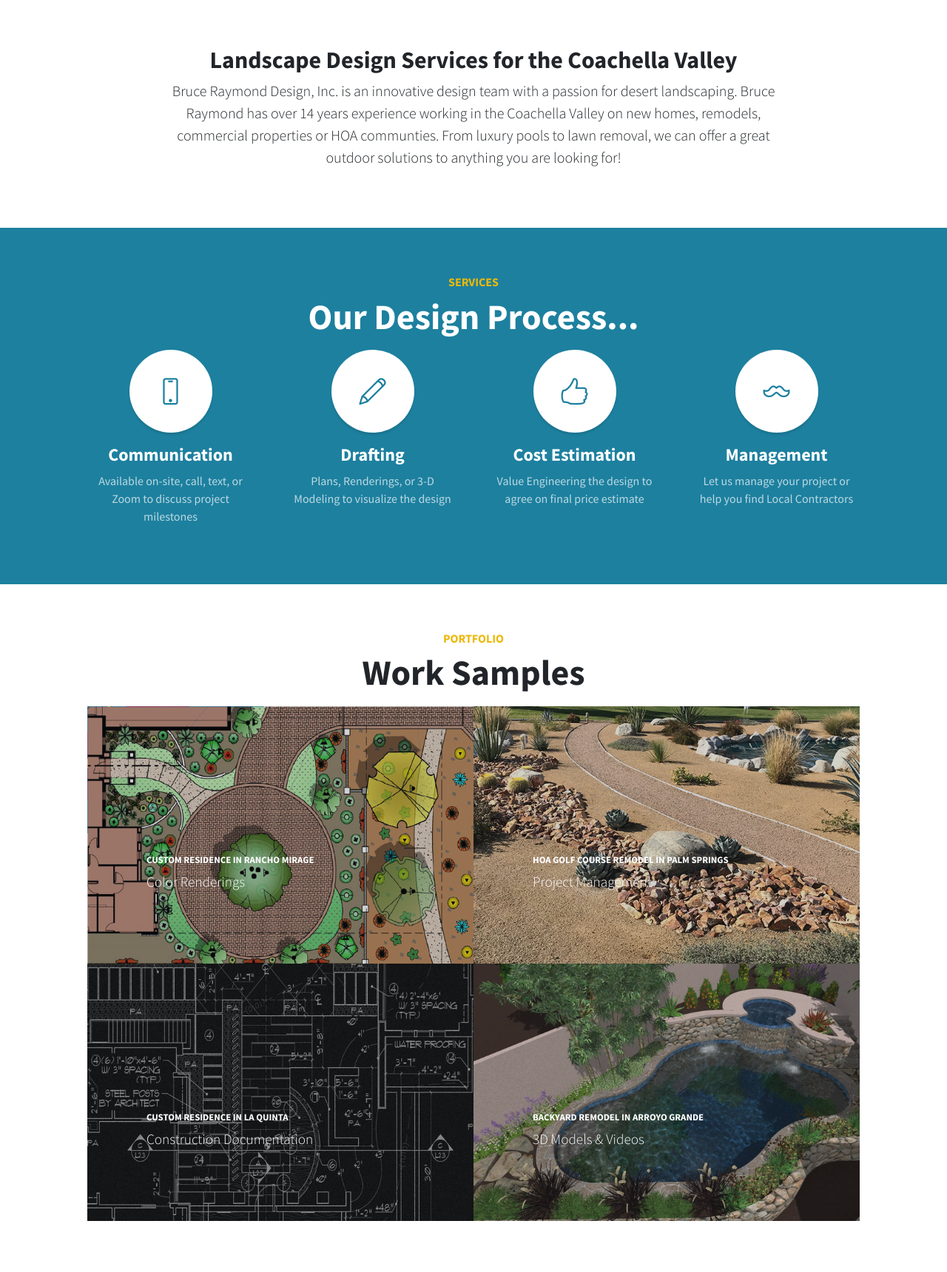
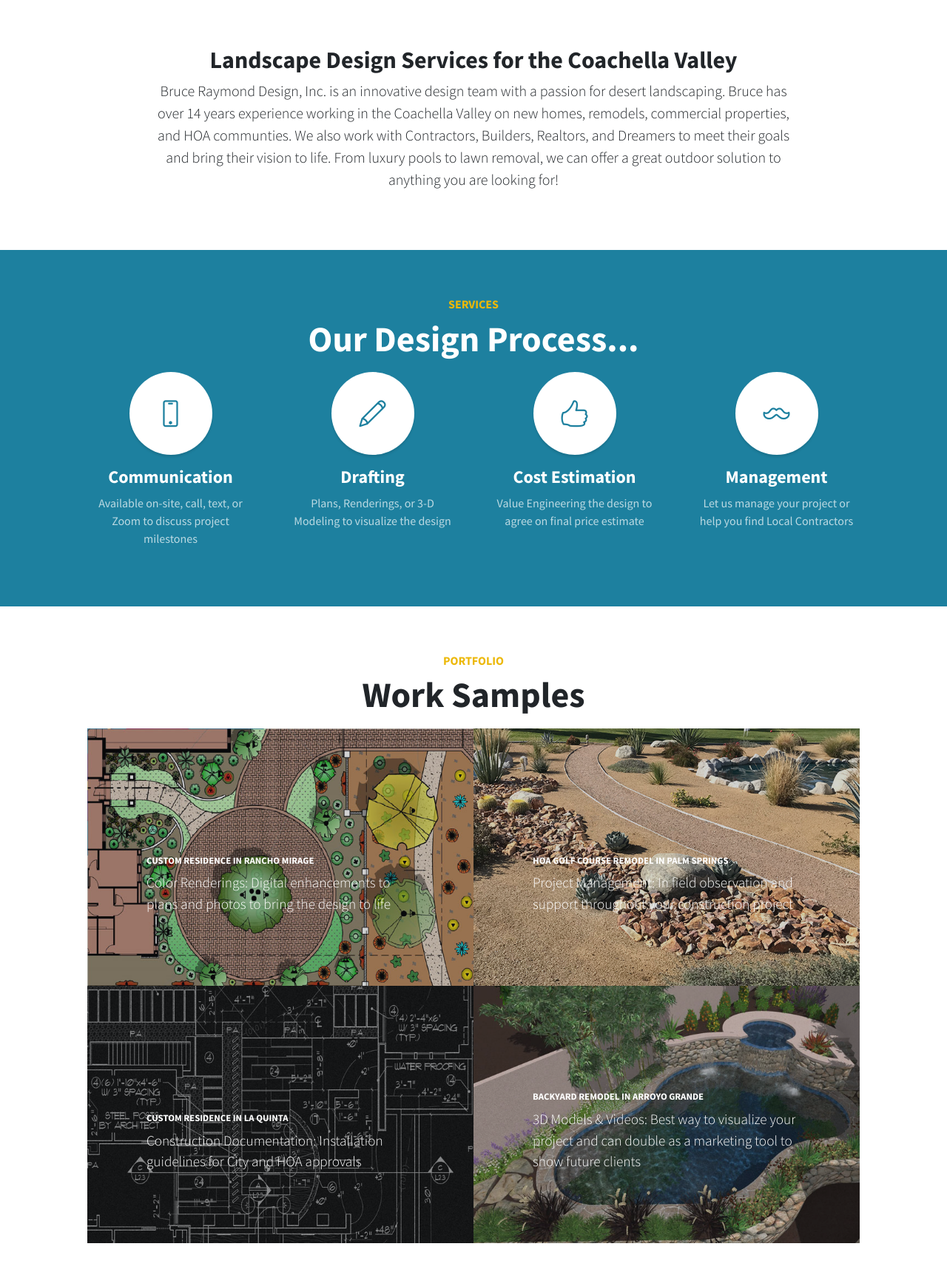
Before and after one commit to bruceraymonddesign/bruceraymonddesign.github.io, a plain HTML site: page index.html in a window 1280 px wide. Shown: the part 886-2606 px from the top of the page at 74% size. Drawn offline with nearby package versions, Linux system fonts and the light colour scheme; grey boxes are pictures that could not be loaded.

Commit message:
Update Text Commit

```diff
--- a/index.html
+++ b/index.html
@@ -48,7 +48,7 @@
                     <div class="col-lg-10">
                         <h2>Landscape Design Services for the Coachella Valley</h2>
                         <p class="lead mb-5">
-                            Bruce Raymond Design, Inc. is an innovative design team with a passion for desert landscaping. Bruce Raymond has over 14 years experience working in the Coachella Valley on new homes, remodels, commercial properties or HOA communties. From luxury pools to lawn removal, we can offer a great outdoor solutions to anything you are looking for!
+                            Bruce Raymond Design, Inc. is an innovative design team with a passion for desert landscaping. Bruce has over 14 years experience working in the Coachella Valley on new homes, remodels, commercial properties, and HOA communties. We also work with Contractors, Builders, Realtors, and Dreamers to meet their goals and bring their vision to life. From luxury pools to lawn removal, we can offer a great outdoor solution to anything you are looking for!
                         </p>
                     </div>
                 </div>
@@ -100,7 +100,7 @@
                             <div class="caption">
                                 <div class="caption-content">
                                     <div class="h2">custom residence in rancho mirage</div>
-                                    <p class="mb-0">Color Renderings</p>
+                                    <p class="mb-0">Color Renderings: Digital enhancements to plans and photos to bring the design to life</p>
                                 </div>
                             </div>
                             <img class="img-fluid" src="assets/img/portfolio-1.jpg" alt="..." />
@@ -111,7 +111,7 @@
                             <div class="caption">
                                 <div class="caption-content">
                                     <div class="h2">hoa golf course remodel in palm springs</div>
-                                    <p class="mb-0">Project Management</p>
+                                    <p class="mb-0">Project Management: In field observation and support throughout your construction project </p>
                                 </div>
                             </div>
                             <img class="img-fluid" src="assets/img/portfolio-2.jpg" alt="..." />
@@ -122,7 +122,7 @@
                             <div class="caption">
                                 <div class="caption-content">
                                     <div class="h2">custom residence in la quinta</div>
-                                    <p class="mb-0">Construction Documentation</p>
+                                    <p class="mb-0">Construction Documentation: Installation guidelines for City and HOA approvals</p>
                                 </div>
                             </div>
                             <img class="img-fluid" src="assets/img/portfolio-3.jpg" alt="..." />
@@ -133,7 +133,7 @@
                             <div class="caption">
                                 <div class="caption-content">
                                     <div class="h2">backyard remodel in arroyo grande</div>
-                                    <p class="mb-0">3D Models & Videos</p>
+                                    <p class="mb-0">3D Models & Videos: Best way to visualize your project and can double as a marketing tool to show future clients </p>
                                 </div>
                             </div>
                             <img class="img-fluid" src="assets/img/portfolio-4.jpg" alt="..." />
```
Also changed, not shown: css/styles.css.
